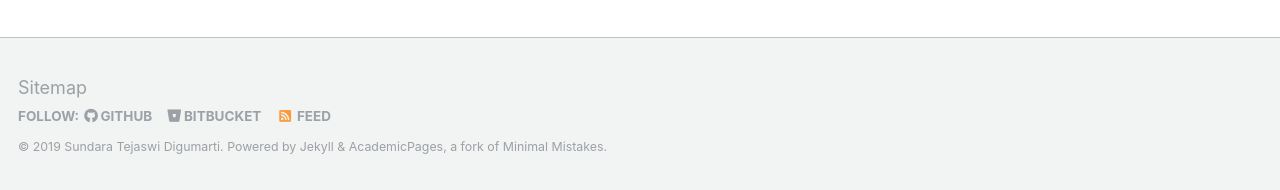
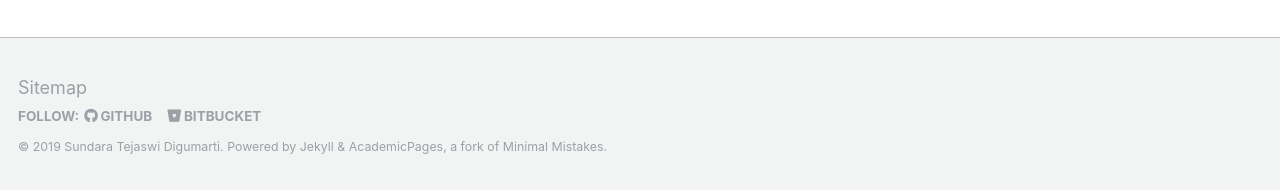
Before and after one commit to tejaswid/tejaswid.github.io, a Jekyll site: the page built from _pages/about.md, in a window 1280 px wide. Shown: the part 707-897 px from the top of the page. Built offline with Jekyll 4.4.1, drawn with Linux system fonts in a browser that asks for light colours; some web fonts are replaced.

Commit message:
removed feed, facebook and twitter from footer

```diff
--- a/_includes/footer.html
+++ b/_includes/footer.html
@@ -5,19 +5,12 @@
     {% if site.data.ui-text[site.locale].follow_label %}
       <li><strong>{{ site.data.ui-text[site.locale].follow_label }}</strong></li>
     {% endif %}
-    {% if site.twitter.username %}
-      <li><a href="https://twitter.com/{{ site.twitter.username }}"><i class="fab fa-twitter-square" aria-hidden="true"></i> Twitter</a></li>
-    {% endif %}
-    {% if site.facebook.username %}
-      <li><a href="https://facebook.com/{{ site.facebook.username }}"><i class="fab fa-facebook-square" aria-hidden="true"></i> Facebook</a></li>
-    {% endif %}
     {% if site.author.github %}
       <li><a href="http://github.com/{{ site.author.github }}"><i class="fab fa-github" aria-hidden="true"></i> GitHub</a></li>
     {% endif %}
     {% if site.author.bitbucket %}
       <li><a href="http://bitbucket.org/{{ site.author.bitbucket }}"><i class="fab fa-bitbucket" aria-hidden="true"></i> Bitbucket</a></li>
     {% endif %}
-    <li><a href="{% if site.atom_feed.path %}{{ site.atom_feed.path }}{% else %}{{ base_path }}/feed.xml{% endif %}"><i class="fa fa-fw fa-rss-square" aria-hidden="true"></i> {{ site.data.ui-text[site.locale].feed_label | default: "Feed" }}</a></li>
   </ul>
 </div>
 
```
